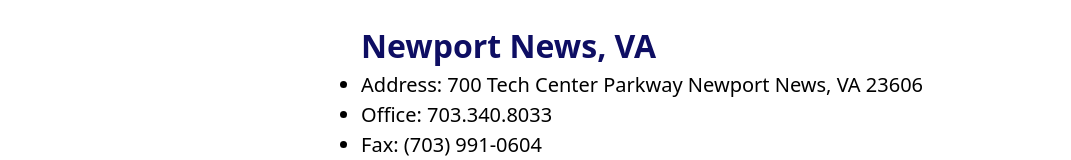
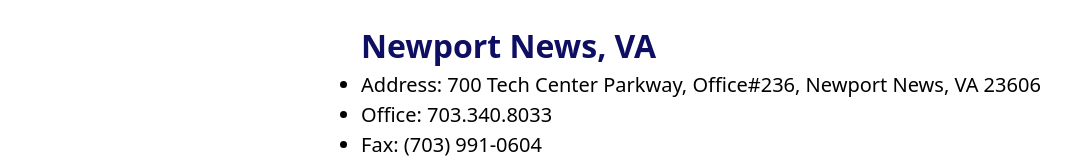
Before and after one commit to MfreitasPB/signature-app, a React (Vite) app: page / in a window 1280 px wide. Shown: the part 2230-2390 px from the top of the page, without its empty margins (0-1071 px from the left). Built offline with nearby package versions, Linux system fonts and the light colour scheme.

Commit message:
Updated Newport News, VA office details

```diff
--- a/src/SignatureInfo.jsx
+++ b/src/SignatureInfo.jsx
@@ -146,7 +146,7 @@ const SignatureInfo = () =>{
             <div className="signature-info-container__grid--item">
                     <h2>Newport News, VA</h2>
                     <ul>
-                        <li>Address: 700 Tech Center Parkway Newport News, VA 23606</li>
+                        <li>Address: 700 Tech Center Parkway, Office#236, Newport News, VA 23606</li>
                         <li>Office: 703.340.8033</li>
                         <li>Fax: (703) 991-0604</li>
                         <li>Map: https://maps.app.goo.gl/zbpcBusZMzXCzR7A9</li>
```
